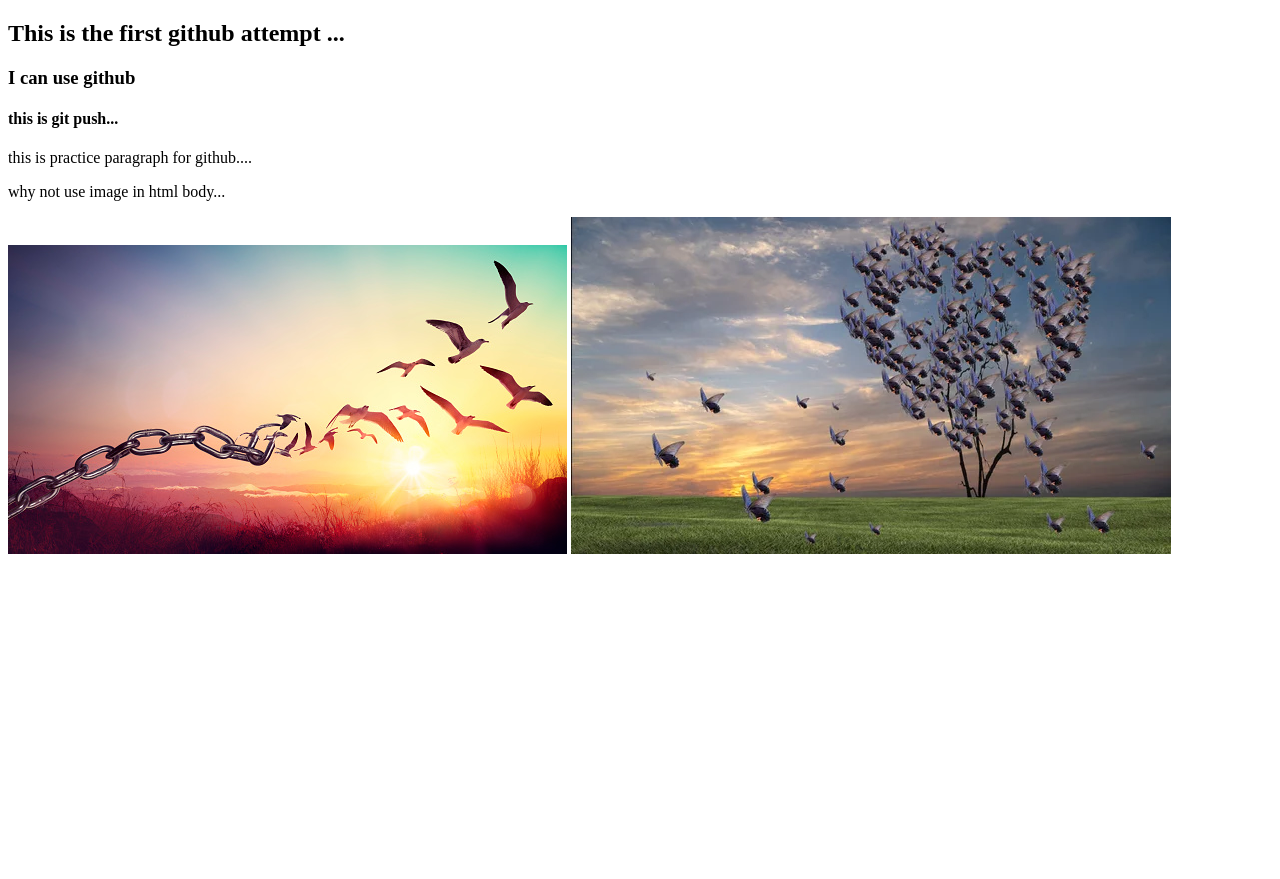
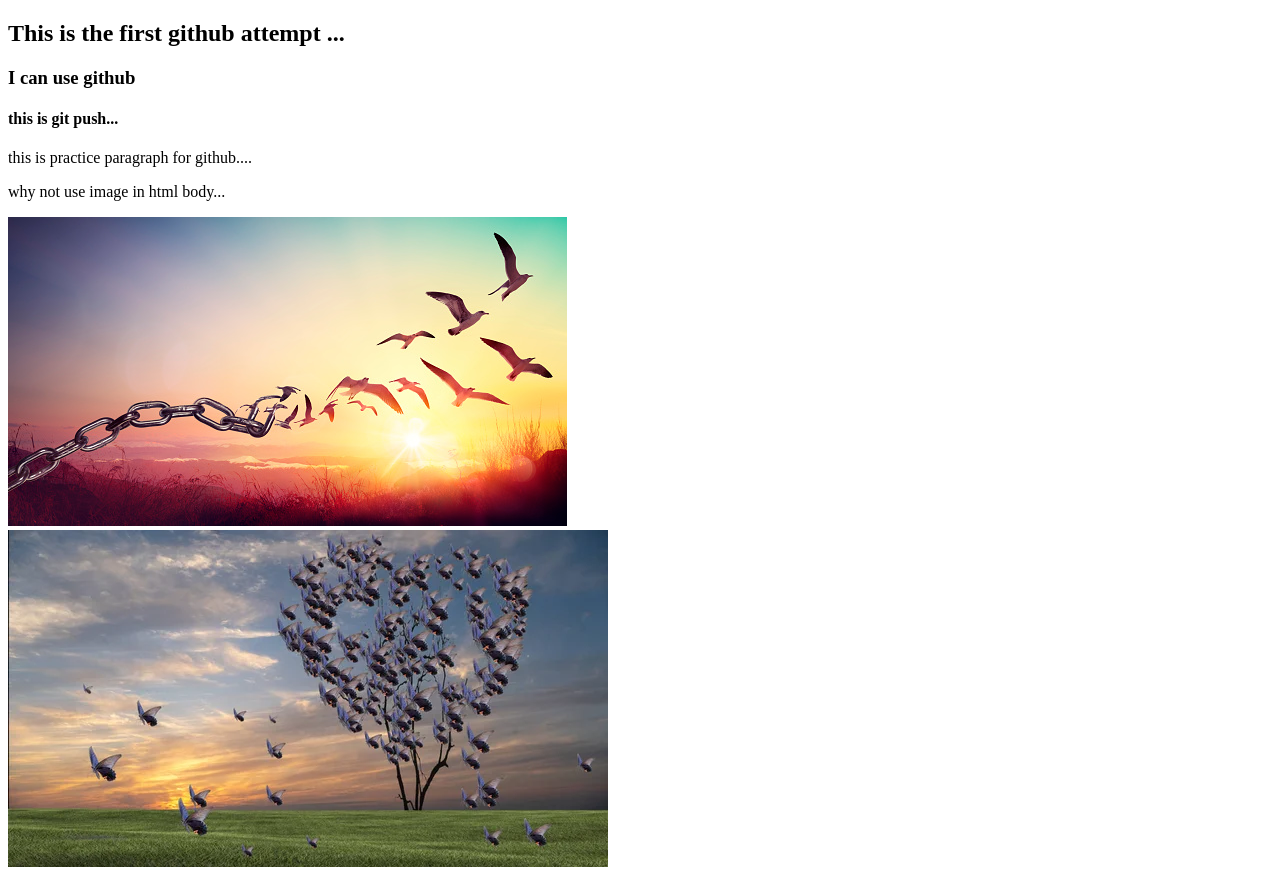
Before and after one commit to jasimkasba/first-website, a plain HTML site: page index.html in a window 1280 px wide. Before the commit the page ends 800 px from the top, so only its background shows below. Drawn offline with Linux system fonts and the light colour scheme.

Commit message:
add line break

```diff
--- a/index.html
+++ b/index.html
@@ -13,7 +13,7 @@
         <h4>this is git push...</h4>
         <p>this is practice paragraph for github....</p>
         <p>why not use image in html body...</p>
-        <img src="images/img1.jpg" alt="">
+        <img src="images/img1.jpg" alt=""> <br>
         <img src="images/img2.jpg" alt="">
     </div>
 </body>
```
